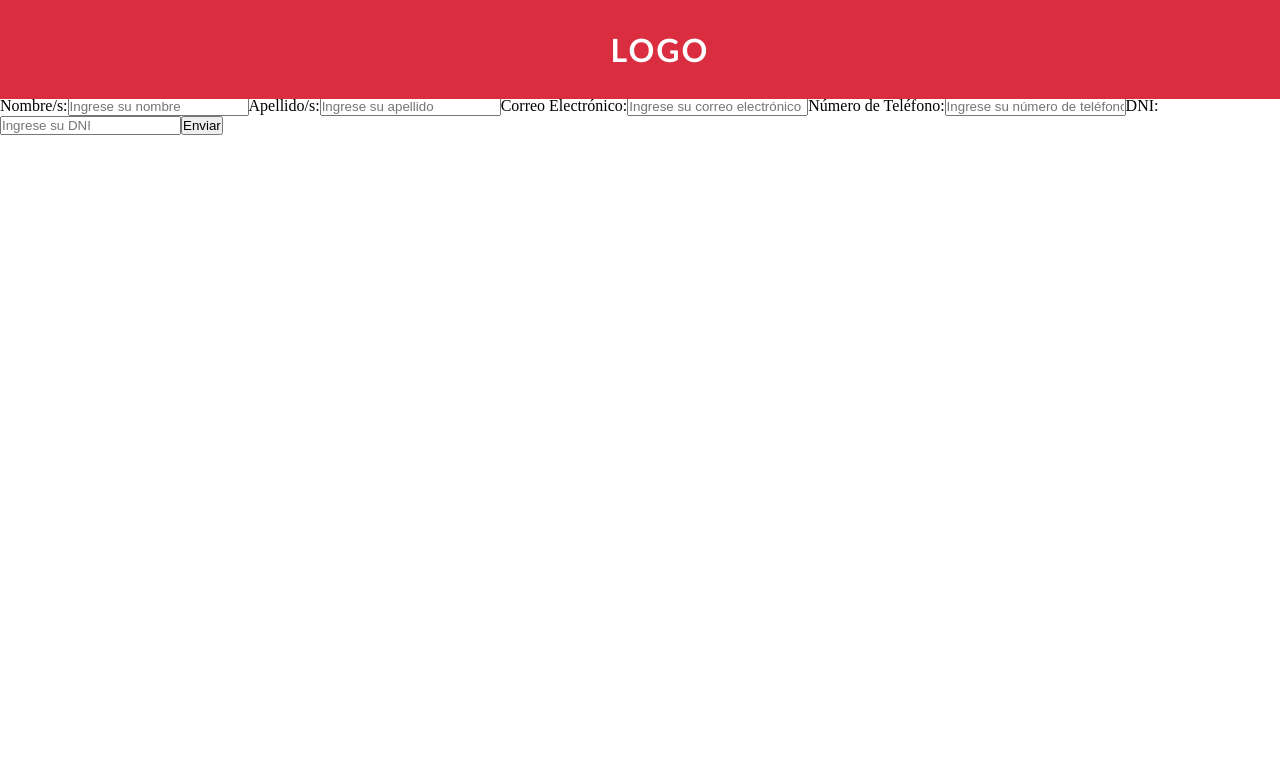
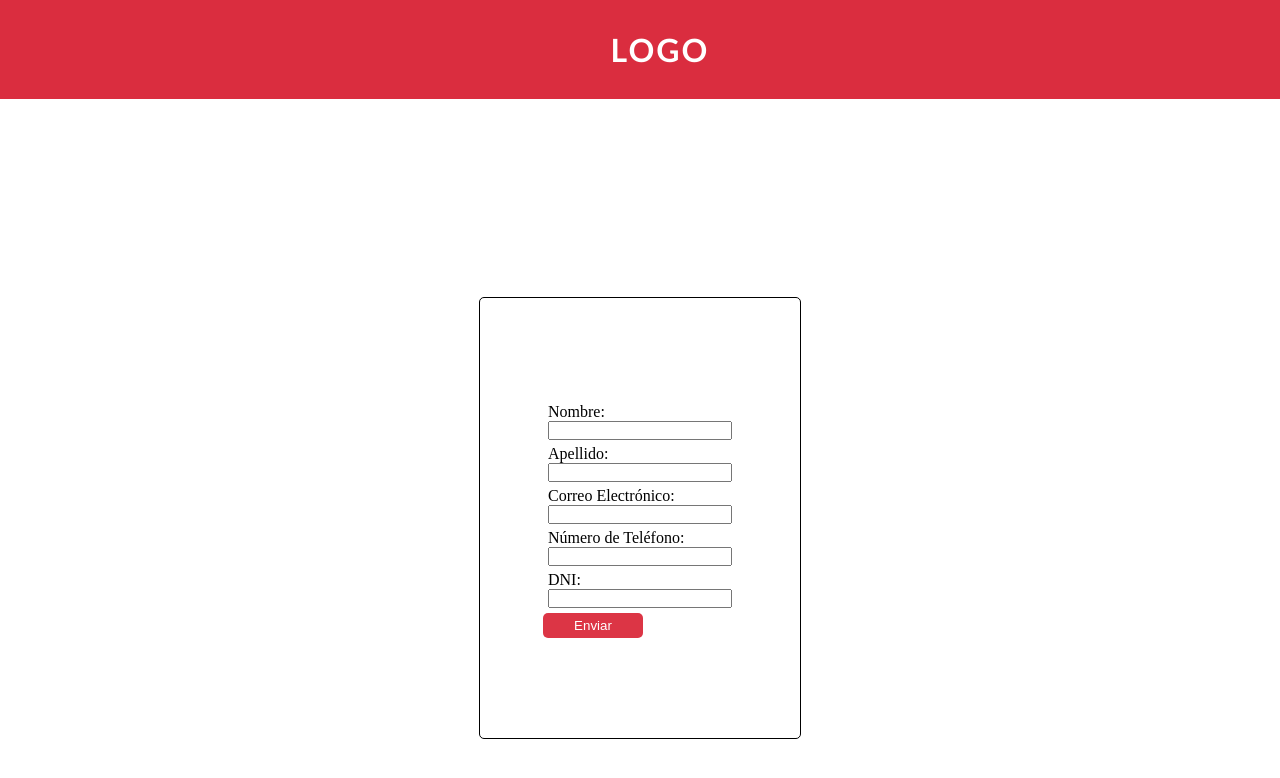
Before and after one commit to KarlitosD/bomberos-website, a React (Vite) app: page /form in a window 1280 px wide. Shown: the top 778 px of the page. Built offline with nearby package versions, Linux system fonts and the light colour scheme.

Commit message:
añadido css al form

```diff
--- a/src/pages/form/index.jsx
+++ b/src/pages/form/index.jsx
@@ -5,36 +5,40 @@ export function Form() {
   return (
     <>
       <Header />
-      <form>
-        <label>
-          Nombre/s:
-          <input name="name" placeholder="Ingrese su nombre" type="text" />
+      <form id="mainForm">
+        <div id="box">
+          <div className="row">
+            <label className="rowLabel">
+              Nombre:
+              <input className="rowInput" name="name" type="text" />
             </label>
-        <label>
-          Apellido/s:
-          <input name="surname" placeholder="Ingrese su apellido" type="text" />
+          </div>
+          <div className="row">
+            <label className="rowLabel">
+              Apellido:
+              <input className="rowInput" name="surname" type="text" />
             </label>
-        <label>
+          </div>
+          <div className="row">
+            <label className="rowLabel">
               Correo Electrónico:
-          <input
-            name="email"
-            placeholder="Ingrese su correo electrónico"
-            type="email"
-          />
+              <input className="rowInput" name="email" type="email" />
             </label>
-        <label>
+          </div>
+          <div className="row">
+            <label className="rowLabel">
               Número de Teléfono:
-          <input
-            name="phone_num"
-            placeholder="Ingrese su número de teléfono"
-            type="tel"
-          />
+              <input className="rowInput" name="phone_num" type="tel" />
             </label>
-        <label>
+          </div>
+          <div className="row">
+            <label className="rowLabel">
               DNI:
-          <input name="dni" placeholder="Ingrese su DNI" type="number" />
+              <input className="rowInput" name="dni" type="number" />
             </label>
-        <button>Enviar</button>
+          </div>
+          <button id="btnSend">Enviar</button>
+        </div>
       </form>
     </>
   );
--- a/src/pages/form/style.css
+++ b/src/pages/form/style.css
@@ -0,0 +1,34 @@
+#mainForm{
+    border: 1px solid black;
+    border-radius: 5px;
+    margin: auto;
+    margin-top: 200px;
+    width: 25%;
+    display: flex;
+    flex-wrap: wrap;
+    justify-content: center;
+}
+#box{
+    padding-top: 100px;
+    padding-bottom: 100px;
+}
+.row{
+    margin: 5px;
+
+}
+.rowLabel{
+    display: flex;
+    flex-direction: column;
+}
+.rowInput{
+    width: 180px;
+}
+#btnSend{
+    width: 100px;
+    padding-top: 5px;
+    padding-bottom: 5px;
+    border-radius: 5px;
+    border: none;
+    background-color: #dc3545;
+    color: white;
+}
```
Lines whose indentation alone changed are shown as unchanged.
